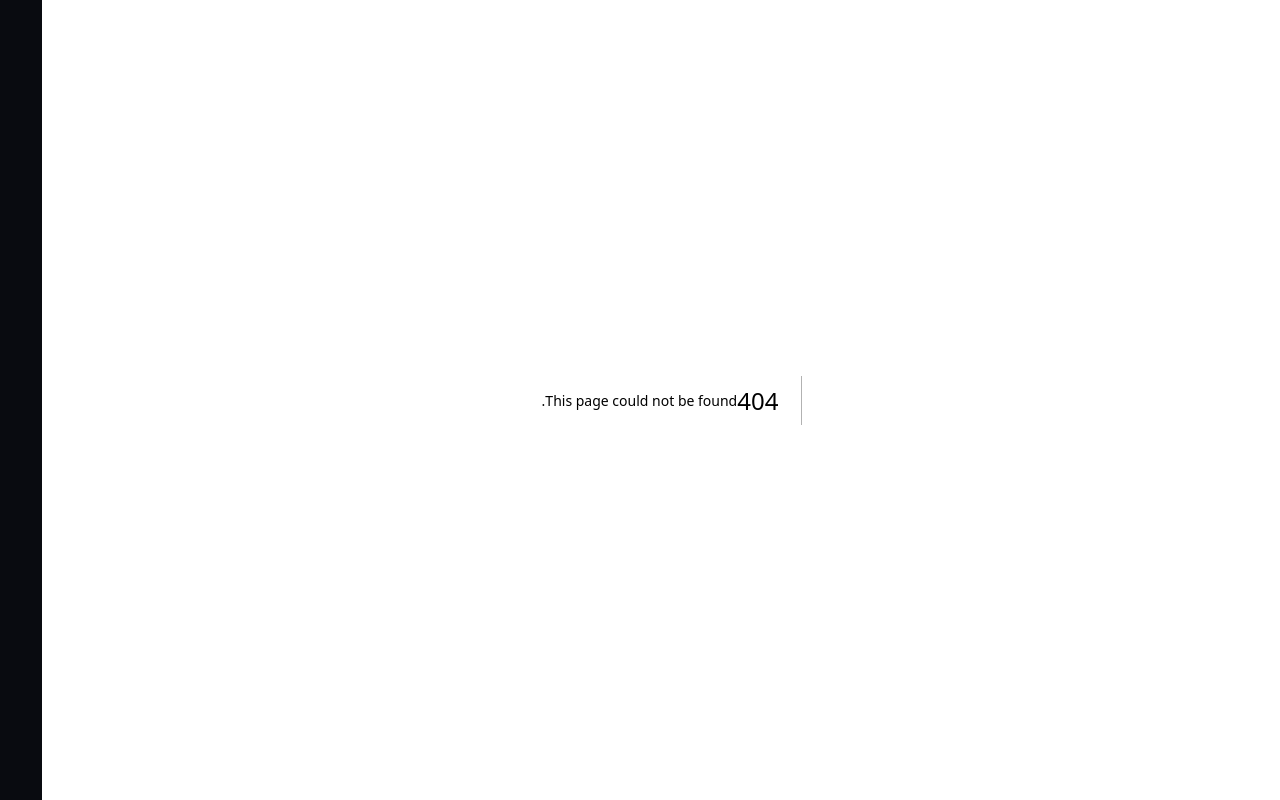
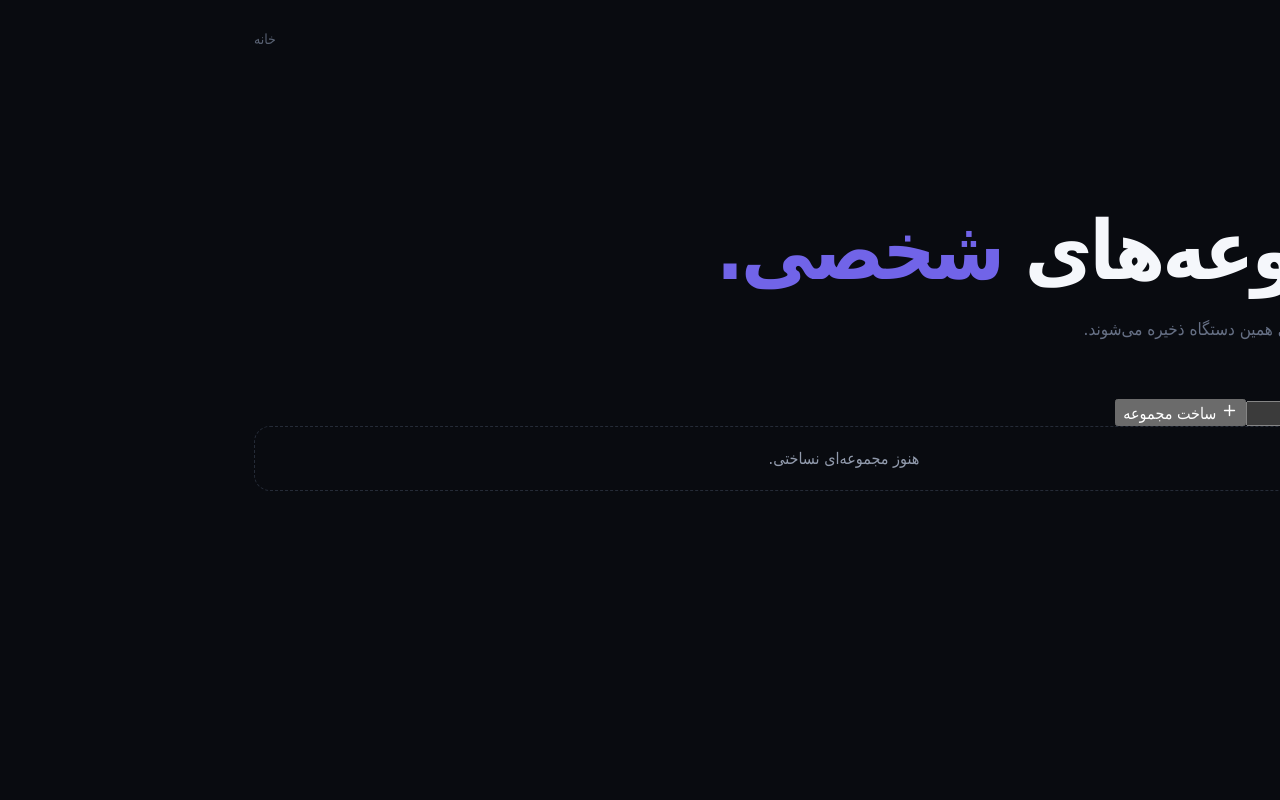
Before and after one commit to sahandse/promptino, a Next.js app: page /collections in a window 1280 px wide. Before the commit this address had no page. Built offline with nearby package versions, Linux system fonts and the light colour scheme.

Commit message:
feat: add local collections page

```diff
--- /dev/null
+++ b/app/collections/page.tsx
@@ -0,0 +1,93 @@
+"use client";
+
+import Link from "next/link";
+import { useEffect, useMemo, useState } from "react";
+import { FolderHeart, Plus, Trash2 } from "lucide-react";
+import type { GalleryItem } from "@/data/gallery";
+import { readFavorites, readJson, writeJson } from "@/lib/visualSource";
+
+type Collection = { id: string; name: string; itemIds: string[] };
+const KEY = "promptino:collections-v1";
+
+export default function CollectionsPage() {
+  const [collections, setCollections] = useState<Collection[]>([]);
+  const [name, setName] = useState("");
+  const [favorites, setFavorites] = useState<GalleryItem[]>([]);
+
+  useEffect(() => {
+    setCollections(readJson<Collection[]>(KEY, []));
+    setFavorites(readFavorites());
+  }, []);
+
+  function createCollection() {
+    const value = name.trim();
+    if (!value) return;
+    const next = [...collections, { id: crypto.randomUUID(), name: value, itemIds: [] }];
+    setCollections(next); writeJson(KEY, next); setName("");
+  }
+
+  function toggleItem(collectionId: string, itemId: string) {
+    const next = collections.map((collection) => {
+      if (collection.id !== collectionId) return collection;
+      const exists = collection.itemIds.includes(itemId);
+      return { ...collection, itemIds: exists ? collection.itemIds.filter((id) => id !== itemId) : [...collection.itemIds, itemId] };
+    });
+    setCollections(next); writeJson(KEY, next);
+  }
+
+  function removeCollection(id: string) {
+    const next = collections.filter((collection) => collection.id !== id);
+    setCollections(next); writeJson(KEY, next);
+  }
+
+  const favoriteMap = useMemo(() => new Map(favorites.map((item) => [item.id, item])), [favorites]);
+
+  return (
+    <main>
+      <header className="topbar container">
+        <Link className="brand" href="/"><span className="brand-mark">P</span><span>Promptino</span></Link>
+        <nav><Link href="/">خانه</Link></nav>
+      </header>
+
+      <section className="hero container compact-hero">
+        <div className="eyebrow"><FolderHeart size={16}/> Collections</div>
+        <h1>مجموعه‌های <span>شخصی.</span></h1>
+        <p>بدون ثبت‌نام و فقط روی همین دستگاه ذخیره می‌شوند.</p>
+      </section>
+
+      <section className="container collection-create">
+        <input value={name} onChange={(e) => setName(e.target.value)} placeholder="مثلاً: پرامپت محصول"/>
+        <button onClick={createCollection}><Plus size={17}/> ساخت مجموعه</button>
+      </section>
+
+      <section className="container collection-list">
+        {collections.length === 0 ? (
+          <div className="feed-empty">هنوز مجموعه‌ای نساختی.</div>
+        ) : collections.map((collection) => (
+          <article className="collection-card" key={collection.id}>
+            <div className="collection-head">
+              <div><strong>{collection.name}</strong><span>{collection.itemIds.length.toLocaleString("fa-IR")} مورد</span></div>
+              <button onClick={() => removeCollection(collection.id)}><Trash2 size={16}/></button>
+            </div>
+            <div className="collection-picks">
+              {favorites.map((item) => (
+                <button key={item.id} className={collection.itemIds.includes(item.id) ? "pick active" : "pick"} onClick={() => toggleItem(collection.id, item.id)}>
+                  <img src={item.kind === "image" ? item.mediaUrl : (item.posterUrl || "")} alt="" />
+                  <span>{item.title}</span>
+                </button>
+              ))}
+            </div>
+            {collection.itemIds.length > 0 && (
+              <div className="collection-preview">
+                {collection.itemIds.slice(0,6).map((id) => {
+                  const item = favoriteMap.get(id);
+                  return item ? <Link key={id} href={`/?item=${encodeURIComponent(id)}`}><img src={item.kind === "image" ? item.mediaUrl : (item.posterUrl || "")} alt={item.title}/></Link> : null;
+                })}
+              </div>
+            )}
+          </article>
+        ))}
+      </section>
+    </main>
+  );
+}
```
